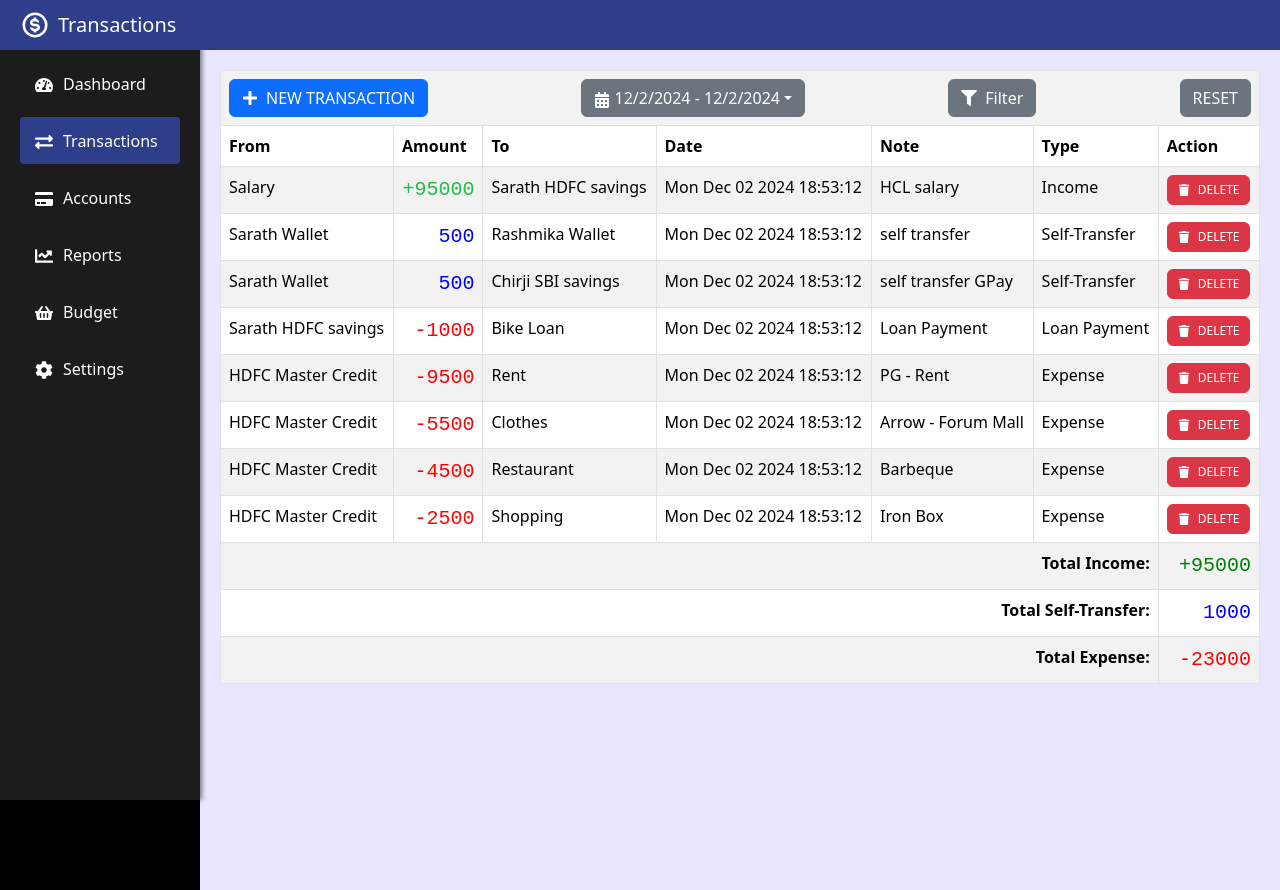
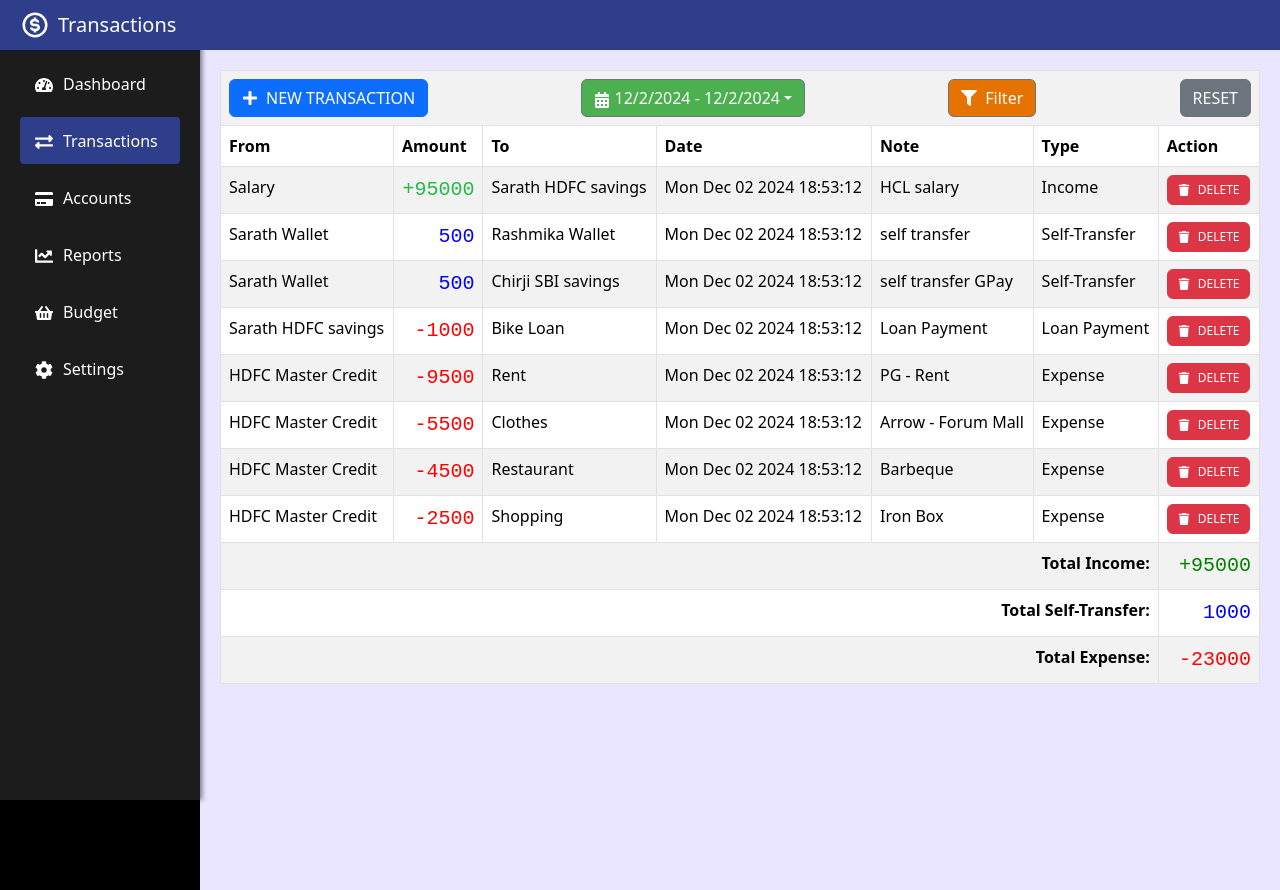
Before and after one commit to SARATH-AERO/expense_tracker, a React (Create React App) app in the folder expense_tracker/: page / in a window 1280 px wide. Both pictures are taken after a click on the item "Transactions". Built offline with nearby package versions, Linux system fonts and the light colour scheme.

Commit message:
dashboar, transaction, accounts ready.. before implementing type filter in transaction

```diff
--- a/expense_tracker/package.json
+++ b/expense_tracker/package.json
@@ -16,6 +16,7 @@
     "react-datepicker": "^7.5.0",
     "react-dom": "^18.3.1",
     "react-icons": "^5.3.0",
+    "react-remove-scroll-bar": "^2.3.6",
     "react-router-dom": "^7.0.1",
     "react-scripts": "5.0.1",
     "react-select": "^5.8.3",
--- a/expense_tracker/src/pages/Accounts.jsx
+++ b/expense_tracker/src/pages/Accounts.jsx
@@ -70,7 +70,7 @@ const Accounts = () => {
   };
 
 
-
+  const colors = ['#8B4513', '#800080', '#2F4F4F', '#483D8B']; // Array of dark colors
 
   return (
     <div style={{ display: 'flex', justifyContent: 'center', minHeight: '100vh', margin: 0, padding: 0 }}>
@@ -87,7 +87,7 @@ const Accounts = () => {
             {Object.keys(groupedAccounts).map((group, index) => (
               <React.Fragment key={index}>
                 <tr>
-                  <td colSpan="3" style={{ backgroundColor: '#2F3E8A', color: 'white', padding: '10px' }}>
+                  <td colSpan="3" style={{ backgroundColor: colors[index % colors.length], color: 'white', padding: '10px' }}>
                     <div style={{ display: 'flex', justifyContent: 'space-between', alignItems: 'center' }}>
                       <div style={{ display: 'flex', alignItems: 'center' }}>
                         {getIcon(group)} <span style={{ marginLeft: '8px' }}>{group}</span>
--- a/expense_tracker/src/pages/Dashboard.jsx
+++ b/expense_tracker/src/pages/Dashboard.jsx
@@ -87,14 +87,21 @@ const Dashboard = () => {
     }
   };
 
+  function getCurrentMonthYear() {
+    const date = new Date();
+    const options = { month: 'long', year: 'numeric' };
+    return date.toLocaleDateString('en-US', options);
+  }
+
   return (
     <div>
+        <h2 style={{textAlign:'center'}}>{getCurrentMonthYear()}</h2>
       <h2>Summary Cards</h2>
       <div style={{ display: 'flex', justifyContent: 'space-around', marginBottom: '20px' }}>
         <Card style={{ width: '18rem' }}>
           <Card.Body>
             <Card.Title>Total Balance</Card.Title>
-            <Card.Text>{totalBalance}</Card.Text>
+            <Card.Text style={{ color: 'green' }}>+{totalBalance}</Card.Text>
           </Card.Body>
         </Card>
         <Card style={{ width: '18rem' }}>
--- a/expense_tracker/src/pages/Transactions.jsx
+++ b/expense_tracker/src/pages/Transactions.jsx
@@ -27,6 +27,24 @@ const Transactions = () => {
   const [totalSelfTransfer, setTotalSelfTransfer] = useState(0);
   const [totalExpense, setTotalExpense] = useState(0);
   // const [filteredTransactions, setfilteredTransactions] = useState([]);
+  const [hoveredItem, setHoveredItem] = useState(null);
+
+  const handleMouseEnter = (item) => {
+    setHoveredItem(item);
+  };
+
+  const handleMouseLeave = () => {
+    setHoveredItem(null);
+  };
+
+  const dropdownItems = [
+    'Today',
+    'Yesterday',
+    'Last 7 Days',
+    'Last 30 Days',
+    'This Month',
+    'Custom Date',
+  ];
 
   useEffect(() => {
     const today = new Date();
@@ -264,26 +282,26 @@ const Transactions = () => {
     }
   };
 
-  const styles = {
-    noCaret: {
-      display: 'flex',
-      alignItems: 'center',
-      marginRight: '10px',
-    },
-    button: {
-      display: 'flex',
-      alignItems: 'center',
-      marginRight: '10px',
-    },
-    calendarIcon: {
-      marginRight: '8px',
-    },
-  };
+  // const styles = {
+  //   noCaret: {
+  //     display: 'flex',
+  //     alignItems: 'center',
+  //     marginRight: '10px',
+  //   },
+  //   button: {
+  //     display: 'flex',
+  //     alignItems: 'center',
+  //     marginRight: '10px',
+  //   },
+  //   calendarIcon: {
+  //     marginRight: '8px',
+  //   },
+  // };
 
 
 
   return (
-    <div style={{ display: 'flex', justifyContent: 'center', height: '100vh', margin: 0, padding: 0 }}>
+    <div style={{ display: 'flex', justifyContent: 'center', minHeight: '100vh', margin: 0, padding: 0}}>
       <div style={{ width: '100%', margin: 0, padding: 0 }}>
         <Table striped bordered hover style={{ margin: 0 }}>
           <tbody>
@@ -294,19 +312,27 @@ const Transactions = () => {
                     <FaPlus style={{ marginRight: '8px' }} /> NEW TRANSACTION
                   </Button>
                   <Dropdown>
-                    <Dropdown.Toggle as={Button} variant="secondary">
+                    <Dropdown.Toggle as={Button} variant="secondary" style={{ backgroundColor: '#4CAF50', color: 'white' }}>
                       <FaCalendarAlt /> {selectedDate}
                     </Dropdown.Toggle>
                     <Dropdown.Menu>
-                      <Dropdown.Item onClick={() => handleDateChange('Today')}>Today</Dropdown.Item>
-                      <Dropdown.Item onClick={() => handleDateChange('Yesterday')}>Yesterday</Dropdown.Item>
-                      <Dropdown.Item onClick={() => handleDateChange('Last 7 Days')}>Last 7 Days</Dropdown.Item>
-                      <Dropdown.Item onClick={() => handleDateChange('Last 30 Days')}>Last 30 Days</Dropdown.Item>
-                      <Dropdown.Item onClick={() => handleDateChange('This Month')}>This Month</Dropdown.Item>
-                      <Dropdown.Item onClick={() => handleDateChange('Custom Date')}>Custom Date</Dropdown.Item>
+                      {dropdownItems.map((item) => (
+                        <Dropdown.Item
+                          key={item}
+                          onClick={() => handleDateChange(item)}
+                          onMouseEnter={() => handleMouseEnter(item)}
+                          onMouseLeave={handleMouseLeave}
+                          style={{
+                            backgroundColor: hoveredItem === item ? '#4CAF50' : 'white', // Highlight on hover
+                            color: hoveredItem === item ? 'white' : 'black', // Change text color on hover
+                          }}
+                        >
+                          {item}
+                        </Dropdown.Item>
+                      ))}
                     </Dropdown.Menu>
                   </Dropdown>
-                  <Button variant="secondary" onClick={handleFilterShow} style={{ display: 'flex', alignItems: 'center' }}>
+                  <Button variant="secondary" onClick={handleFilterShow} style={{ display: 'flex', alignItems: 'center', backgroundColor: '#e67300' }}>
                     <FaFilter style={{ marginRight: '8px' }} /> Filter
                   </Button>
                   <Button variant="secondary" onClick={resetFilters} style={{ display: 'flex', alignItems: 'center' }}>
@@ -347,15 +373,15 @@ const Transactions = () => {
             ))}
             <tr>
               <td colSpan="6" style={{ textAlign: 'right', fontWeight: 'bold' }}>Total Income:</td>
-            <td style={{ color: 'green', fontWeight: '500', fontSize: '20px', textAlign: 'right' , fontFamily: 'Roboto Mono, monospace'}}>+{totalIncome}</td>
+              <td style={{ color: 'green', fontWeight: '500', fontSize: '20px', textAlign: 'right', fontFamily: 'Roboto Mono, monospace' }}>+{totalIncome}</td>
             </tr>
             <tr>
               <td colSpan="6" style={{ textAlign: 'right', fontWeight: 'bold' }}>Total Self-Transfer:</td>
-            <td style={{ color: 'blue',fontWeight: '500', fontSize: '20px', textAlign: 'right' , fontFamily: 'Roboto Mono, monospace'}}>{totalSelfTransfer}</td>
+              <td style={{ color: 'blue', fontWeight: '500', fontSize: '20px', textAlign: 'right', fontFamily: 'Roboto Mono, monospace' }}>{totalSelfTransfer}</td>
             </tr>
             <tr>
               <td colSpan="6" style={{ textAlign: 'right', fontWeight: 'bold' }}>Total Expense:</td>
-            <td style={{ color: 'red', fontWeight: '500', fontSize: '20px', textAlign: 'right' , fontFamily: 'Roboto Mono, monospace'}}>-{totalExpense}</td>
+              <td style={{ color: 'red', fontWeight: '500', fontSize: '20px', textAlign: 'right', fontFamily: 'Roboto Mono, monospace' }}>-{totalExpense}</td>
             </tr>
           </tbody>
         </Table>
```
Also changed, not shown: 1 other file (tests, documents, lock files or other folders). Lines whose indentation alone changed are shown as unchanged.
